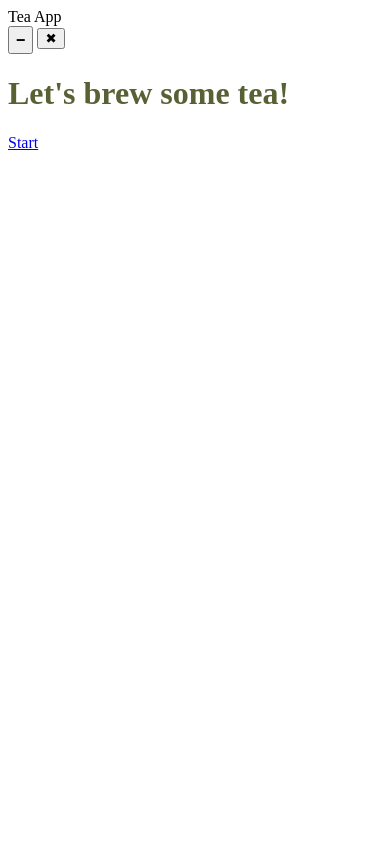
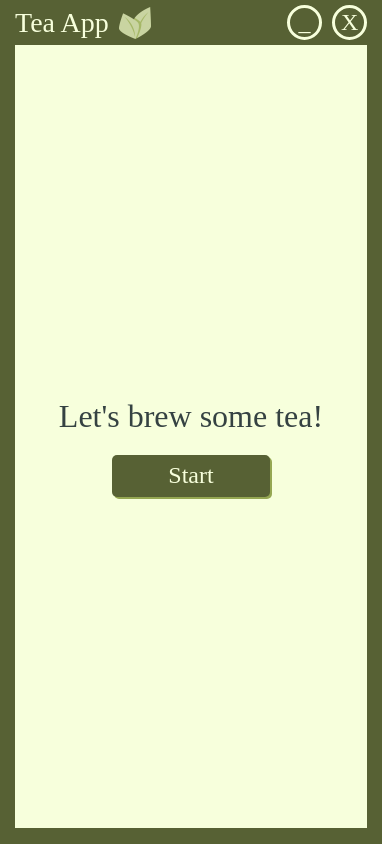
Before and after one commit to lady-c/Tea-App, an Electron app: page index.html in a window 382 px wide. Drawn offline with Linux system fonts and the light colour scheme; no server answers; a web font is replaced by a local one.

Commit message:
Progress on CSS index page

```diff
--- a/index.html
+++ b/index.html
@@ -4,23 +4,38 @@
 <head>
     <link rel="stylesheet" type="text/css" href="style.css">
     <meta charset="UTF-8" />
-    <meta http-equiv="Content-Security-Policy" content="default-src 'self'; script-src 'self'" />
+    <meta http-equiv="Content-Security-Policy" content="default-src 'self';
+             style-src 'self' https://fonts.googleapis.com;
+             font-src 'self' https://fonts.gstatic.com;
+             img-src 'self';" />
+
     <meta http-equiv="X-Content-Security-Policy" content="default-src 'self'; script-src 'self'" />
     <title>Tea Helper</title>
 </head>
 
-<div id="title-bar">
-    <span>Tea App</span>
-    <div class="title-bar-buttons">
-        <button id="minimize">🗕</button>
-        <button id="close">✖</button>
-    </div>
-</div>
 
 <body>
-    <h1>Let's brew some tea!</h1>
-    <a class="basic-button" href="TeaSelection.html" class="button-class">Start</a>
+
+    <div id="title-bar">
+        <div class="left" class="app-name">
+            <p>Tea App</p>
+            <img src="media/images/tea-leaf.png">
+        </div>
+        <div class="right" class="title-bar-buttons">
+            <button class="small-button" id="minimize">_</button>
+            <button class="small-button" id="close">X</button>
+        </div>
+    </div>
+
+    <div class="inner-box">
+        <h1>Let's brew some tea!</h1>
+        <button class="basic-button" id="start">Start</button>
+    </div>
+
+    <script src="./preload.js"></script>
     <script src="./renderer.js"></script>
+
+
 </body>
 
 </html>
--- a/main.js
+++ b/main.js
@@ -9,8 +9,8 @@ let win;
 
 const createWindow = () => {
     win = new BrowserWindow({
-        width: 380,
-        height: 460,
+        width: 382,
+        height: 455,
         resizable: false, // Prevents resizing (removes maximize button)
         maximizable: false, // Ensures maximize button is removed
         minimizable: true, // Allows minimizing
--- a/renderer.js
+++ b/renderer.js
@@ -19,6 +19,11 @@ document.addEventListener("DOMContentLoaded", function () {
     document.getElementById('start-timer').addEventListener('click', () => {
         window.location.href = 'Timer.html'; // Navigate to the timer page
     });
+});
+
+// Start: Go to TeaSelection
+document.getElementById('start').addEventListener('click', () => {
+    window.location.href = 'TeaSelection.html'; // go to tea selection page
 });
 
 // Tea data
--- a/style.scss
+++ b/style.scss
@@ -1,8 +1,102 @@
+@import url('https://fonts.googleapis.com/css2?family=Kotta+One&display=swap');
+
 $main-color: #576134;
 $secondary-color: #F7FFDC;
 $accent-color-blue: #354242;
 $accent-color-green: #95A752;
+$main-font: 'Kotta One',
+serif;
+
+html,
+body {
+    background-color: $main-color;
+    margin: 0;
+    height: 100%;
+    display: flex;
+    flex-direction: column;
+    font-family: $main-font;
+}
+
+.inner-box {
+    display: flex;
+    flex-direction: column;
+    align-items: center; // Centers content horizontally
+    justify-content: center; // Centers content vertically
+    flex-grow: 1;
+    margin: 0px 15px 16px 15px;
+    background-color: $secondary-color;
+}
+
+#title-bar {
+    display: flex;
+    flex-direction: row;
+    justify-content: space-between;
+    height: 45px;
+
+    -webkit-app-region: drag;
+    /* Makes the title bar draggable */
+
+    div {
+        display: flex;
+        flex-direction: row;
+        gap: 10px;
+    }
+
+    .left {
+        margin-left: 15px;
+        margin-top: auto;
+        margin-bottom: auto;
+
+        img {
+            width: 32px;
+            height: 32px;
+        }
+    }
+
+    .right {
+        margin-right: 15px;
+        margin-top: auto;
+        margin-bottom: auto;
+    }
+
+    p {
+        font-size: 28px;
+        margin: 0px;
+        color: $secondary-color;
+    }
+
+    button {
+        height: 35px;
+        width: 35px;
+        border-radius: 50%;
+        border-style: solid;
+        border-color: $secondary-color;
+        border-width: 3px;
+        background-color: $main-color;
+        color: $secondary-color;
+        font-size: 24px;
+    }
+}
+
+button {
+    -webkit-app-region: no-drag;
+    /* Buttons in title bar won't work without that */
+    font-family: $main-font;
+}
+
+.basic-button {
+    width: 158px;
+    height: 42px;
+    font-size: 24px;
+    background-color: $main-color;
+    color: $secondary-color;
+    border-style: none;
+    border-radius: 5px;
+    box-shadow: 2px 2px $accent-color-green;
+}
 
 h1 {
-    color: $main-color;
+    margin-bottom: 20px;
+    font-weight: normal;
+    color: $accent-color-blue;
 }
```
Also changed, not shown: Done.html (+2 -2 lines), PreparationAdvice.html (+1 -1 lines), media/images/_ button.png (added), media/images/cup black.png (added), media/images/cup fruit.png (added), media/images/cup yellow.png (added), media/images/cup.png (added), media/images/tea-leaf.png (added), media/images/x button.png (added), style.css, 1 other file.
